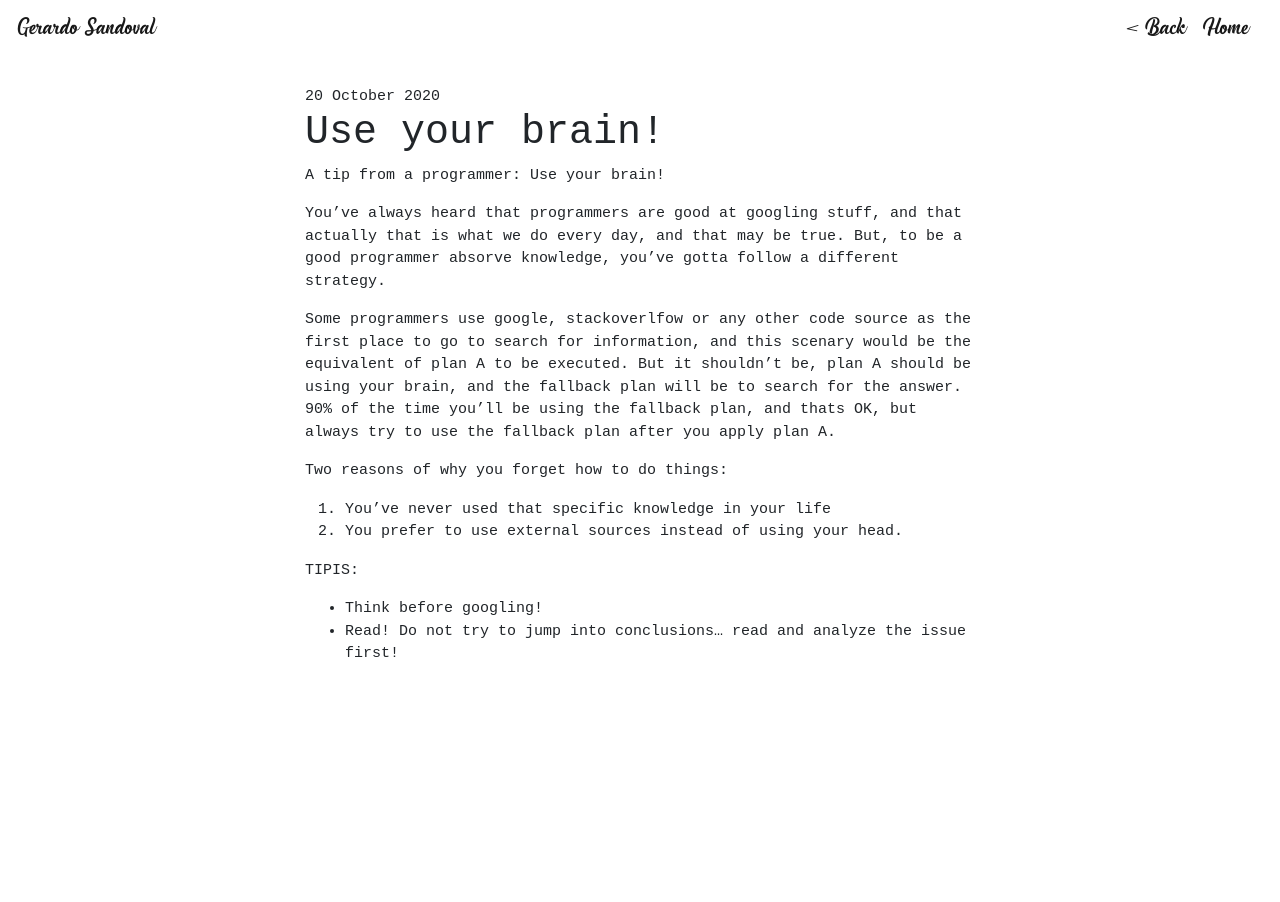
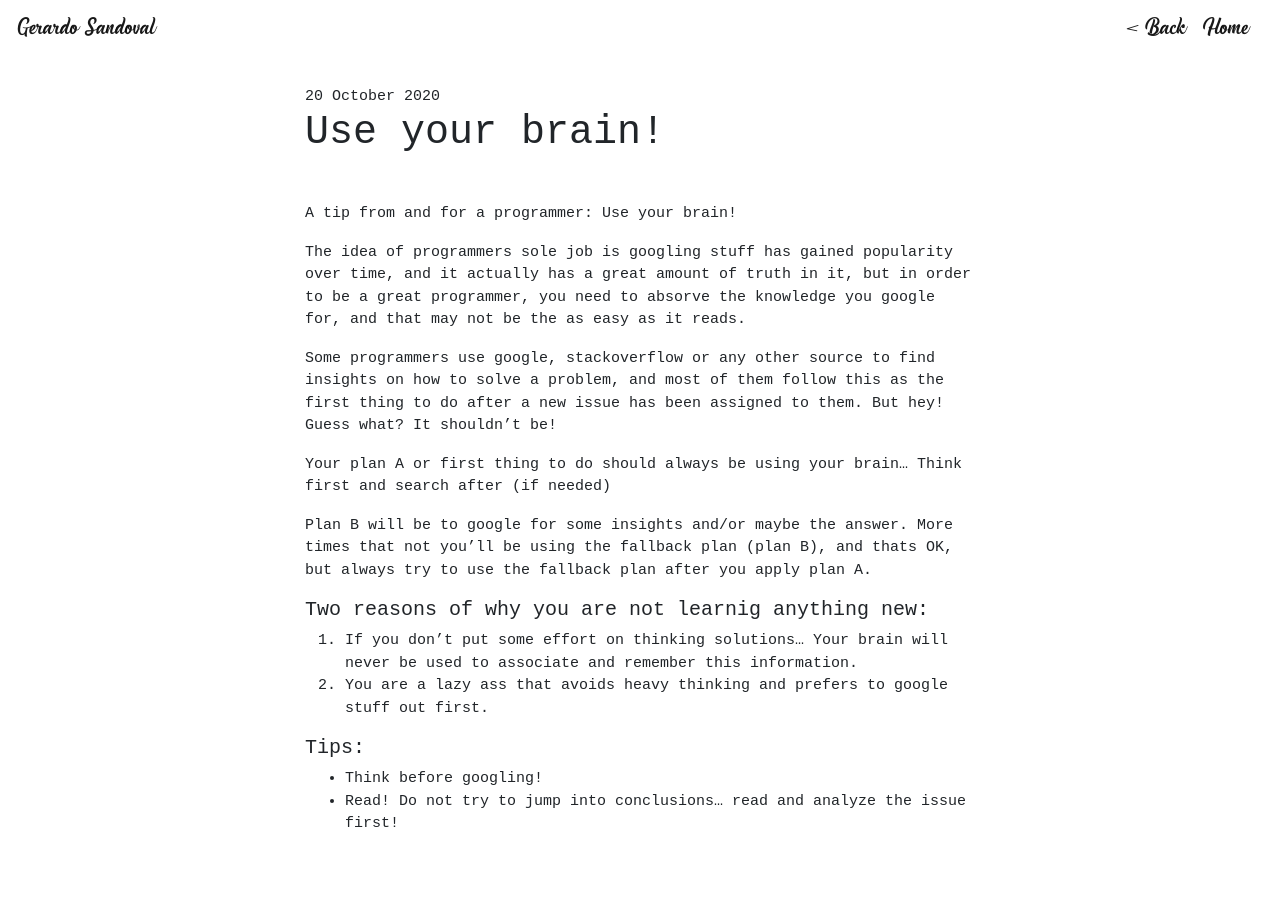
Before and after one commit to gerardosandoval/gerardosm, a Jekyll site: the page built from _posts/2020-10-20-Use-your-brain.md, in a window 1280 px wide. Built offline with Jekyll 4.4.1, drawn with Linux system fonts in a browser that asks for light colours.

Commit message:
add article: use your brain

```diff
--- a/_posts/2020-10-20-Use-your-brain.md
+++ b/_posts/2020-10-20-Use-your-brain.md
@@ -1,24 +1,31 @@
 ---
 layout: post
 title:  "Use your brain!"
-description: Googling stuff is easier but not best.
+description: Googling stuff is easier but not best and why you are not retaining any knowledge
 published: true
 ---
 
 
 # Use your brain!
+&nbsp;
 
-A tip from a programmer: Use your brain!
+A tip from and for a programmer: Use your brain!
 
-You've always heard that programmers are good at googling stuff, and that actually that is what we do every day, and that may be true. But, to be a good programmer absorve knowledge, you've gotta follow a different strategy.
 
-Some programmers use google, stackoverlfow or any other code source as the first place to go to search for information, and this scenary would be the equivalent of plan A to be executed. But it shouldn't be, plan A should be using your brain, and the fallback plan will be to search for the answer. 90% of the time you'll be using the fallback plan, and thats OK, but always try to use the fallback plan after you apply plan A.
+The idea of programmers sole job is googling stuff has gained popularity over time, and it actually has a great amount of truth in it, but in order to be a great programmer, you need to absorve the knowledge you google for, and that may not be the as easy as it reads.
 
-Two reasons of why you forget how to do things:
 
-1. You've never used that specific knowledge in your life
-2. You prefer to use external sources instead of using your head.
+Some programmers use google, stackoverflow or any other source to find insights on how to solve a problem, and most of them follow this as the first thing to do after a new issue has been assigned to them. But hey! Guess what? It shouldn't be!
 
-TIPIS:
+Your plan A or first thing to do should always be using your brain... Think first and search after (if needed)
+
+Plan B will be to google for some insights and/or maybe the answer. More times that not you'll be using the fallback plan (plan B), and thats OK, but always try to use the fallback plan after you apply plan A.
+
+##### Two reasons of why you are not learnig anything new:
+
+1. If you don't put some effort on thinking solutions... Your brain will never be used to associate and remember this information.
+2. You are a lazy ass that avoids heavy thinking and prefers to google stuff out first.
+
+##### Tips:
 - Think before googling!
 - Read! Do not try to jump into conclusions... read and analyze the issue first!
--- a/_sass/_posts.scss
+++ b/_sass/_posts.scss
@@ -21,4 +21,5 @@ a:hover.card-body{
 .container.post{
   margin-top: 30px;
   max-width: 700px;
+  padding-bottom: 50px;
 }
```
